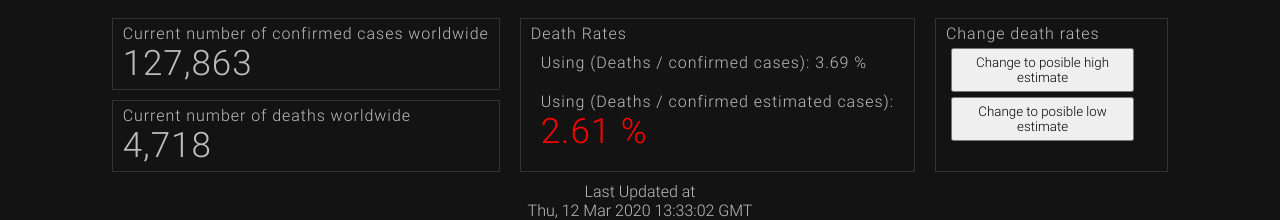
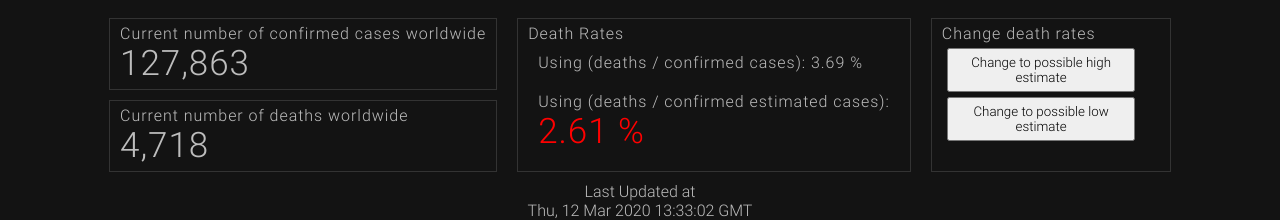
Before and after one commit to smccamley/corona-deathrate, a Next.js app: page / in a window 1280 px wide. Shown: the part 312-532 px from the top of the page. Built offline with nearby package versions, Linux system fonts and the light colour scheme.

Commit message:
fixed spelling  mistake

```diff
--- a/pages/index.js
+++ b/pages/index.js
@@ -264,11 +264,11 @@ const Home = () => {
         <BorderBox>
           <span>Death Rates</span>
           <DeathRateBox>
-            Using (Deaths / confirmed cases):{" "}
+            Using (deaths / confirmed cases):{" "}
             <span>{makeUIPercentage(totalDeaths / totalConfirmed)}</span>
           </DeathRateBox>
           <DeathRateBox>
-            Using (Deaths / confirmed estimated cases):{" "}
+            Using (deaths / confirmed estimated cases):{" "}
             <BigNumber style={{ color: "red" }}>
               {makeUIPercentage(estimatedDeathRate)}
             </BigNumber>
@@ -278,11 +278,11 @@ const Home = () => {
           <span>Change death rates</span>
           <EstimateButton onClick={changeToHighEstimate}>
             {" "}
-            Change to posible high estimate
+            Change to possible high estimate
           </EstimateButton>
           <EstimateButton onClick={changeToLowEstimate}>
             {" "}
-            Change to posible low estimate
+            Change to possible low estimate
           </EstimateButton>
         </BorderBox>
       </div>
```
